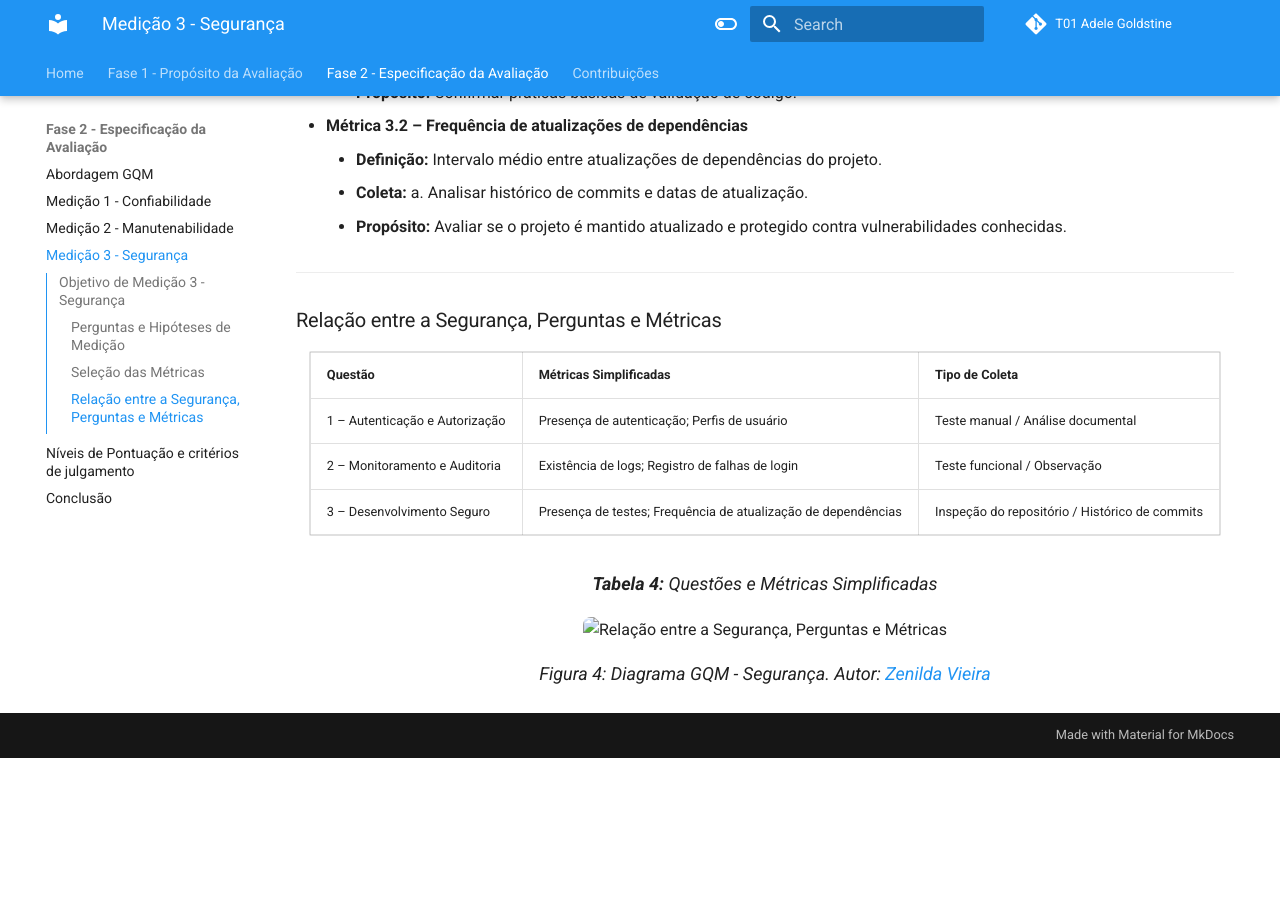
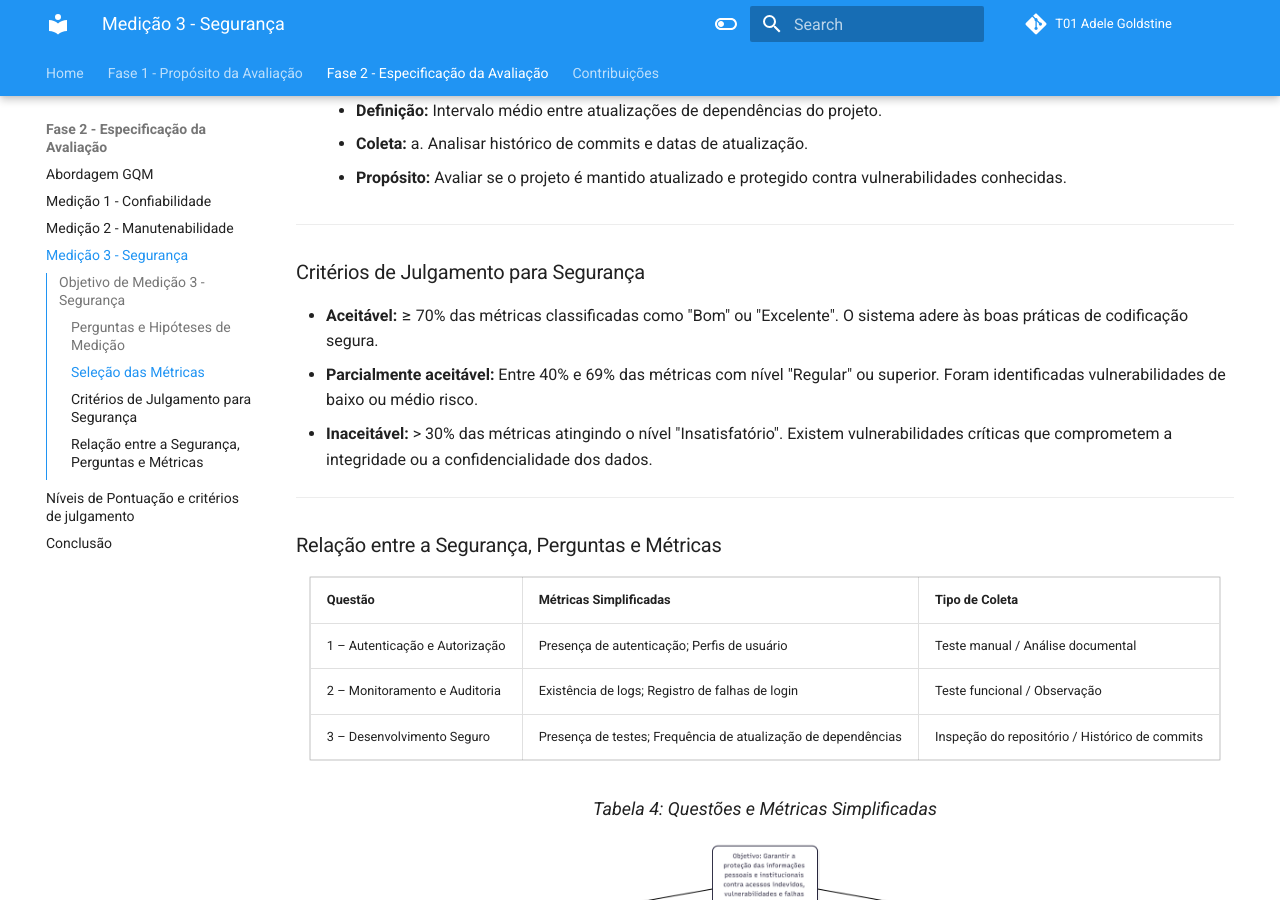
Before and after one commit to FCTE-Qualidade-de-Software-1/2025-2_T01_ADELE-GOLDSTINE, an MkDocs documentation site: the page built from docs/fase_2/gqm_seguranca.md, in a window 1280 px wide and 900 px high, scrolled down 2094 px. Built offline with MkDocs 1.6.1 and Material for MkDocs 9.7.7, drawn with Linux system fonts in a browser that asks for light colours; comment, search, counter and statistics services are not loaded; before the commit the page ends 2852 px from its top, so only the background shows below that; some of the changed text lies outside the part shown.

Commit message:
inclusão de criterios de julgamento e correção da imagem quebrada

```diff
--- a/docs/fase_2/gqm_seguranca.md
+++ b/docs/fase_2/gqm_seguranca.md
@@ -5,10 +5,6 @@ AQUI IRIAM OS OUTROS OBJETIVOS DE MEDIÇÃO (MANUTENIBILIDADE E SEGURANÇA) COM
 
 ## Objetivo de Medição 3 - Segurança
 
-
-<div align="center">
-  <font size="4"><figcaption>Tabela 3: Objetivo de Medição: Segurança</figcaption></font>
-</div>
 
 <div align="center">
   <table border="1" cellspacing="0" cellpadding="8" style="border-collapse: collapse; text-align: left;">
@@ -121,6 +117,14 @@ AQUI IRIAM OS OUTROS OBJETIVOS DE MEDIÇÃO (MANUTENIBILIDADE E SEGURANÇA) COM
 
 ---
 
+### Critérios de Julgamento para Segurança
+
+* **Aceitável:** ≥ 70% das métricas classificadas como "Bom" ou "Excelente". O sistema adere às boas práticas de codificação segura.
+* **Parcialmente aceitável:** Entre 40% e 69% das métricas com nível "Regular" ou superior. Foram identificadas vulnerabilidades de baixo ou médio risco.
+* **Inaceitável:** > 30% das métricas atingindo o nível "Insatisfatório". Existem vulnerabilidades críticas que comprometem a integridade ou a confidencialidade dos dados.
+
+---
+
 ### Relação entre a Segurança, Perguntas e Métricas
 
 
@@ -149,13 +153,13 @@ AQUI IRIAM OS OUTROS OBJETIVOS DE MEDIÇÃO (MANUTENIBILIDADE E SEGURANÇA) COM
   </table>
 
   <div style="margin-top: 8px; text-align: center;">
-    <font size="4"><figcaption><b>Tabela 4:</b> Questões e Métricas Simplificadas</figcaption></font>
+    <font size="4"><figcaption>Tabela 4: Questões e Métricas Simplificadas</figcaption></font>
   </div>
 </div>
 
 
 <div align="center">
-  <img src="../assets/diagrama_seguranca.png" alt="Relação entre a Segurança, Perguntas e Métricas" style="max-width: 80%; height: auto; border-radius: 8px;">
+  <img src="https://github.com/FCTE-Qualidade-de-Software-1/2025-2_T01_ADELE-GOLDSTINE/blob/main/docs/assets/diagrama_seguranca.png" alt="Relação entre a Segurança, Perguntas e Métricas" style="max-width: 80%; height: auto; border-radius: 8px;">
 
   <div style="margin-top: 8px; text-align: center;">
     <font size="4"><figcaption>Figura 4: Diagrama GQM - Segurança. Autor: <a href="http://github.com/ZenildaVieira">Zenilda Vieira</figcaption></font>
```
